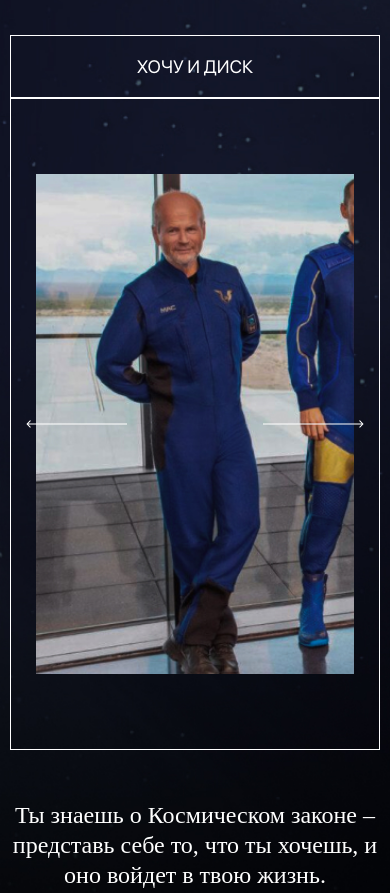
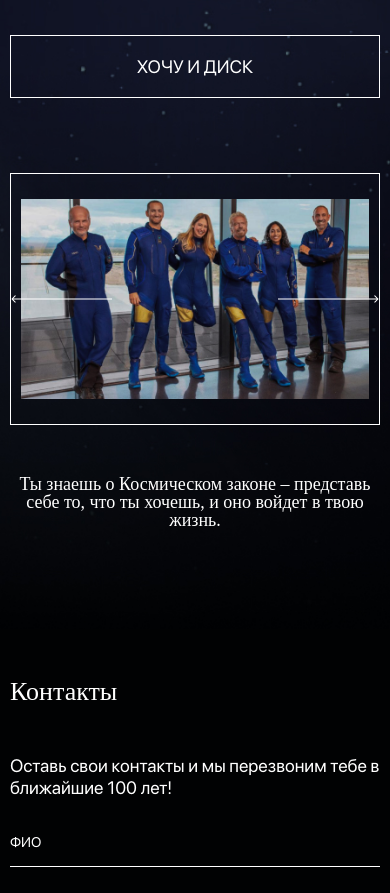
Before and after one commit to GolovanovAlex/Space_landing, a plain HTML site: page index.html in a window 390 px wide. Shown: the part 7914-8807 px from the top of the page. Drawn offline with nearby package versions, Linux system fonts and the light colour scheme; files whose address does not match are found by name.

Commit message:
media_slider_nextpath

```diff
--- a/js/main.js
+++ b/js/main.js
@@ -1,9 +1,19 @@
 $(function () {
   $('.slider__box').slick({
+    arrows: true,
     prevArrow:
       '<img src="images/icon/arrow_prev.svg" alt="arrow" class="slider__arrow slider__arrow--prev" />',
     nextArrow:
       '<img src="images/icon/arrow_next.svg" alt="arrow" class="slider__arrow slider__arrow--next" />',
+    mobileFirst: true,
+    responsive: [
+      {
+        breakpoint: 901,
+        settings: {
+          arrows: false,
+        },
+      },
+    ],
   });
   $('.menu-burger').on('click', function () {
     $('.menu__list').toggleClass('active');
--- a/scss/style.scss
+++ b/scss/style.scss
@@ -515,6 +515,7 @@ button {
   }
 }
 .slider {
+  margin-top: 75px;
   text-align: center;
   &__inner {
     margin-bottom: 50px;
@@ -694,6 +695,13 @@ button {
       margin-left: auto;
       margin-top: -50px;
     }
+  }
+}
+// ---- ---- 950 ---- ---- //
+@media (max-width: 950px) {
+  .slider__box-img {
+    width: 100%;
+    max-height: 100%;
   }
 }
 // ---- ---- 900 ---- ---- //
@@ -959,6 +967,22 @@ button {
       width: auto;
     }
   }
+  .slider {
+    &__inner {
+    }
+    &__box-img {
+      height: 100%;
+    }
+    &__description {
+      font-size: 18px;
+      line-height: 18px;
+    }
+  }
+  .slider {
+    &__box-img {
+      height: 300px;
+    }
+  }
 }
 
 // ---- ---- 500 ---- ---- //
@@ -1043,6 +1067,11 @@ button {
       width: 100%;
     }
   }
+  .slider {
+    &__box-img {
+      height: 250px;
+    }
+  }
 }
 // ---- ---- 410 ---- ---- //
 @media (max-width: 410px) {
@@ -1082,7 +1111,29 @@ button {
       }
     }
   }
+  .slider {
+    &__inner {
+      padding: 25px 10px;
+    }
+    &__box-img {
+      max-width: 100%;
+      height: 200px;
+    }
+  }
 }
+// .slider {
+//   &__inner {
+//     padding: 25px 10px;
+//   }
+//   &__box-img {
+//     width: 100%;
+//     height: 150px;
+//   }
+//   &__description {
+//     font-size: 18px;
+//     line-height: 18px;
+//   }
+// }
 
 // ---- ---- 360 ---- ---- //
 @media (max-width: 360px) {
@@ -1134,6 +1185,11 @@ button {
       }
     }
   }
+  .slider {
+    &__box-img {
+      height: 150px;
+    }
+  }
   .footer {
     &__menu {
       font-size: 14px;
```
Also changed, not shown: css/style.css.
